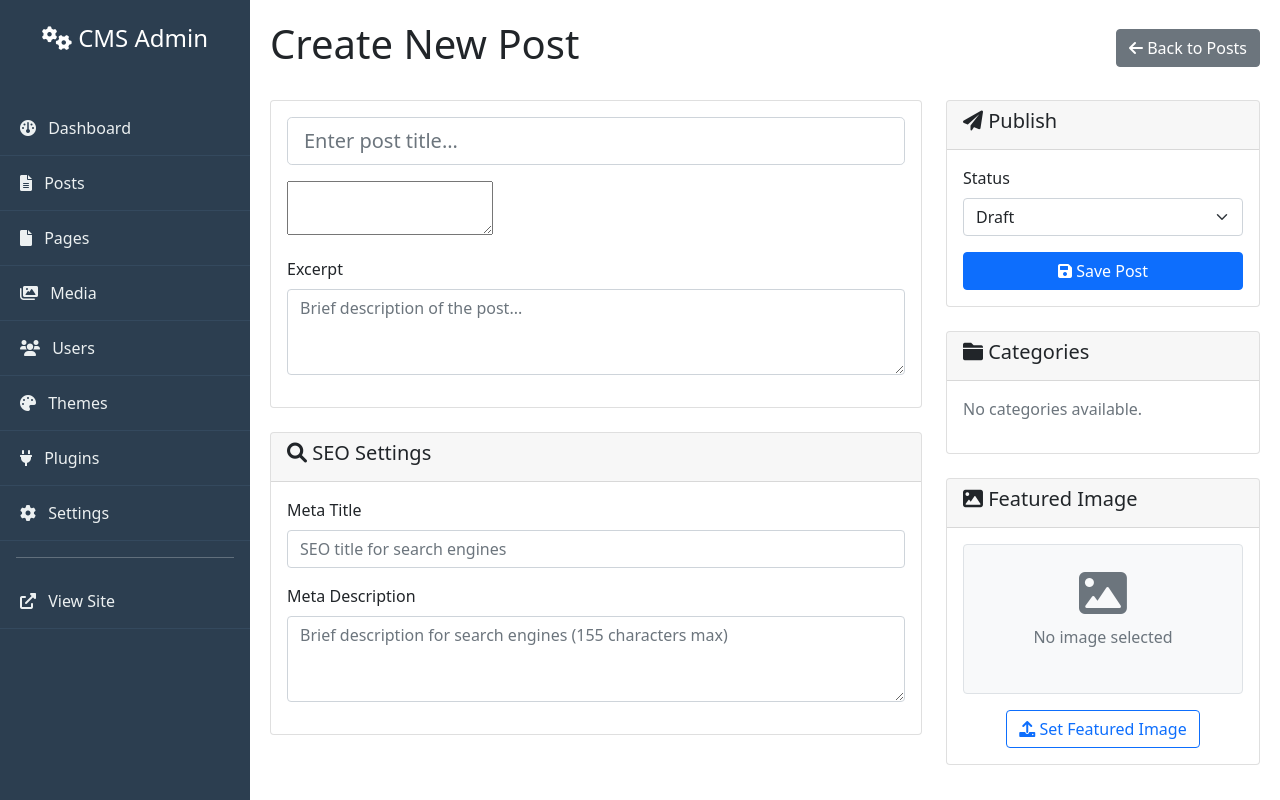
After one commit to sjsiam/clycms, a PHP site: template app/views/admin/posts/create.php in a window 1280 px wide. The commit adds this page. Run offline with PHP 8.4, Linux system fonts and the light colour scheme; the template is opened without the code that fills it, so the values that code supplies are empty; some libraries are stand-ins or nearby versions.

Commit message:
post created and shown

```diff
--- /dev/null
+++ b/app/views/admin/posts/create.php
@@ -0,0 +1,168 @@
+<!DOCTYPE html>
+<html lang="en">
+
+<head>
+    <meta charset="UTF-8">
+    <meta name="viewport" content="width=device-width, initial-scale=1.0">
+    <title>Create Post - CMS Admin</title>
+    <link href="https://cdn.jsdelivr.net/npm/bootstrap@5.1.3/dist/css/bootstrap.min.css" rel="stylesheet">
+    <link href="https://cdnjs.cloudflare.com/ajax/libs/font-awesome/6.0.0/css/all.min.css" rel="stylesheet">
+    <script src="https://cdn.tiny.cloud/1/dol3snypfyo1gtym9ddhioylfmk572duxpml3ez86uy6pgrj/tinymce/6/tinymce.min.js" referrerpolicy="origin"></script>
+    <style>
+        .sidebar {
+            height: 100vh;
+            background: #2c3e50;
+            color: white;
+            position: fixed;
+            left: 0;
+            top: 0;
+            width: 250px;
+            overflow-y: auto;
+        }
+
+        .main-content {
+            margin-left: 250px;
+            padding: 20px;
+        }
+
+        .sidebar .nav-link {
+            color: #ecf0f1;
+            padding: 15px 20px;
+            border-bottom: 1px solid #34495e;
+        }
+
+        .sidebar .nav-link:hover {
+            background: #34495e;
+            color: white;
+        }
+    </style>
+</head>
+
+<body>
+    <?php include dirname(__DIR__) . '/includes/sidebar.php'; ?>
+
+    <div class="main-content">
+        <div class="d-flex justify-content-between align-items-center mb-4">
+            <h1>Create New Post</h1>
+            <a href="/admin/posts" class="btn btn-secondary">
+                <i class="fas fa-arrow-left"></i> Back to Posts
+            </a>
+        </div>
+
+        <form method="POST" class="row">
+            <div class="col-md-8">
+                <div class="card mb-4">
+                    <div class="card-body">
+                        <div class="mb-3">
+                            <input type="text" class="form-control form-control-lg" name="title" placeholder="Enter post title..." required>
+                        </div>
+
+                        <div class="mb-3">
+                            <textarea name="content" id="content-editor"></textarea>
+                        </div>
+
+                        <div class="mb-3">
+                            <label for="excerpt" class="form-label">Excerpt</label>
+                            <textarea class="form-control" name="excerpt" id="excerpt" rows="3" placeholder="Brief description of the post..."></textarea>
+                        </div>
+                    </div>
+                </div>
+
+                <!-- SEO Section -->
+                <div class="card">
+                    <div class="card-header">
+                        <h5><i class="fas fa-search"></i> SEO Settings</h5>
+                    </div>
+                    <div class="card-body">
+                        <div class="mb-3">
+                            <label for="meta_title" class="form-label">Meta Title</label>
+                            <input type="text" class="form-control" name="meta_title" id="meta_title" placeholder="SEO title for search engines">
+                        </div>
+
+                        <div class="mb-3">
+                            <label for="meta_description" class="form-label">Meta Description</label>
+                            <textarea class="form-control" name="meta_description" id="meta_description" rows="3" placeholder="Brief description for search engines (155 characters max)"></textarea>
+                        </div>
+                    </div>
+                </div>
+            </div>
+
+            <div class="col-md-4">
+                <!-- Publish Box -->
+                <div class="card mb-4">
+                    <div class="card-header">
+                        <h5><i class="fas fa-paper-plane"></i> Publish</h5>
+                    </div>
+                    <div class="card-body">
+                        <div class="mb-3">
+                            <label for="status" class="form-label">Status</label>
+                            <select class="form-select" name="status" id="status">
+                                <option value="draft">Draft</option>
+                                <option value="published">Published</option>
+                            </select>
+                        </div>
+
+                        <div class="d-grid gap-2">
+                            <button type="submit" class="btn btn-primary">
+                                <i class="fas fa-save"></i> Save Post
+                            </button>
+                        </div>
+                    </div>
+                </div>
+
+                <!-- Categories -->
+                <div class="card mb-4">
+                    <div class="card-header">
+                        <h5><i class="fas fa-folder"></i> Categories</h5>
+                    </div>
+                    <div class="card-body">
+                        <?php if (!empty($categories)): ?>
+                            <?php foreach ($categories as $category): ?>
+                                <div class="form-check">
+                                    <input class="form-check-input" type="checkbox" name="categories[]" value="<?= $category['id'] ?>" id="cat_<?= $category['id'] ?>">
+                                    <label class="form-check-label" for="cat_<?= $category['id'] ?>">
+                                        <?= htmlspecialchars($category['name']) ?>
+                                    </label>
+                                </div>
+                            <?php endforeach; ?>
+                        <?php else: ?>
+                            <p class="text-muted">No categories available.</p>
+                        <?php endif; ?>
+                    </div>
+                </div>
+
+                <!-- Featured Image -->
+                <div class="card">
+                    <div class="card-header">
+                        <h5><i class="fas fa-image"></i> Featured Image</h5>
+                    </div>
+                    <div class="card-body">
+                        <div class="text-center">
+                            <div class="featured-image-placeholder border rounded p-4 mb-3" style="min-height: 150px; background: #f8f9fa;">
+                                <i class="fas fa-image fa-3x text-muted mb-2"></i>
+                                <p class="text-muted">No image selected</p>
+                            </div>
+                            <button type="button" class="btn btn-outline-primary">
+                                <i class="fas fa-upload"></i> Set Featured Image
+                            </button>
+                        </div>
+                    </div>
+                </div>
+            </div>
+        </form>
+    </div>
+
+    <script src="https://cdn.jsdelivr.net/npm/bootstrap@5.1.3/dist/js/bootstrap.bundle.min.js"></script>
+    <script>
+        tinymce.init({
+            selector: '#content-editor',
+            plugins: 'anchor autolink charmap codesample emoticons image link lists media searchreplace table visualblocks wordcount',
+            toolbar: 'undo redo | blocks fontfamily fontsize | bold italic underline strikethrough | link image media table | align lineheight | numlist bullist indent outdent | emoticons charmap | removeformat',
+            height: 400,
+            branding: false,
+            menubar: false
+        });
+    </script>
+</body>
+
+</html>
--- a/system/Application.php
+++ b/system/Application.php
@@ -31,7 +31,9 @@ class Application
         $this->router->add('admin/logout', 'AuthController@logout');
         $this->router->add('admin/posts', 'PostController@index');
         $this->router->add('admin/posts/create', 'PostController@create');
+        $this->router->add('admin/posts/create', 'PostController@create', 'POST');
         $this->router->add('admin/posts/edit/{id}', 'PostController@edit');
+        $this->router->add('admin/posts/edit/{id}', 'PostController@edit', 'POST');
         $this->router->add('admin/pages', 'PageController@index');
         $this->router->add('admin/media', 'MediaController@index');
         $this->router->add('admin/users', 'UserController@index');
```
Also changed, not shown: app/controllers/PostController.php (added, +122 -0 lines), app/models/Category.php (added, +22 -0 lines), app/views/admin/posts/index.php (added, +107 -0 lines).
